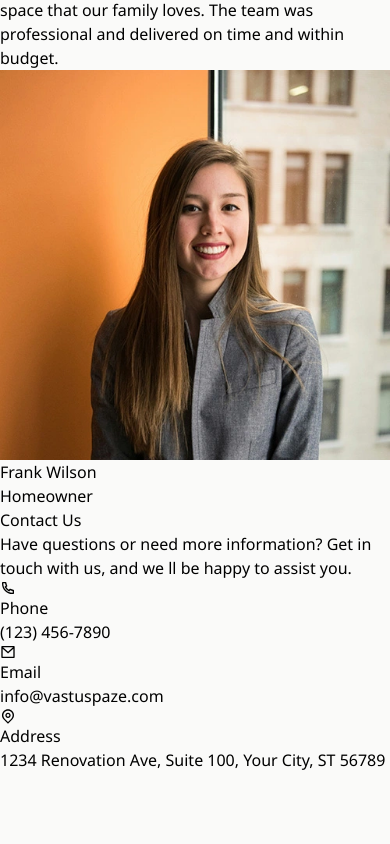
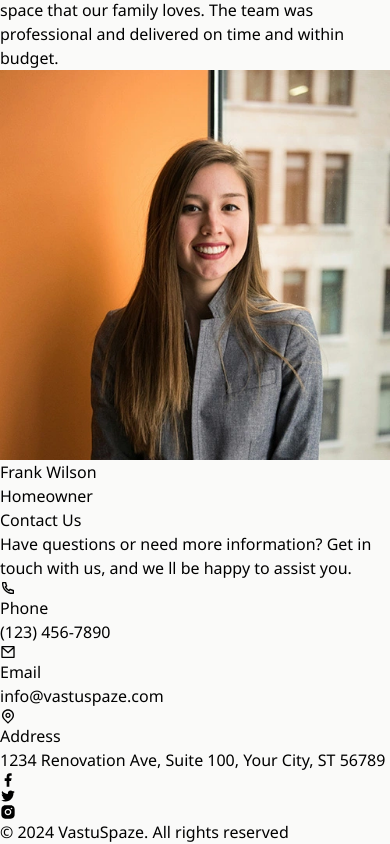
Before and after one commit to AyushBhagat151105/landing-page, a React (Vite) app: page / in a window 390 px wide. Shown: the part 9455-10299 px from the top of the page. Before the commit the page ends 10227 px from the top, so only its background shows below. Built offline with nearby package versions, Linux system fonts and the light colour scheme.

Commit message:
"Added Footer component to App component" Project ends here

```diff
--- a/src/App.jsx
+++ b/src/App.jsx
@@ -6,6 +6,7 @@
 import About from "./components/About";
 import Reviews from "./components/Reviews";
 import ContactUs from "./components/ContactUs";
+import Footer from "./components/Footer";
 
 function App() {
   const [count, setCount] = useState(0);
@@ -19,6 +20,7 @@
       <About />
       <Reviews />
       <ContactUs />
+      <Footer />
     </main>
   );
 }
--- /dev/null
+++ b/src/components/Footer.jsx
@@ -0,0 +1,45 @@
+import React from "react";
+import {
+  RiFacebookFill,
+  RiInstagramFill,
+  RiTwitchFill,
+  RiTwitterFill,
+} from "react-icons/ri";
+
+const Footer = () => {
+  return (
+    <footer className="max-w-7xl mx-auto">
+      <div className="flex flex-col md:flex-row justify-between items-center border-t-2 py-4 ">
+        <div className="flex space-x-6 mb-2 ">
+          <a
+            href="https://www.facebook.com"
+            target="_blank"
+            rel="noopener noreferrer"
+            aria-label="Visit our Facebook page"
+          >
+            <RiFacebookFill />
+          </a>
+          <a
+            href="https://www.x.com"
+            target="_blank"
+            rel="noopener noreferrer"
+            aria-label="Visit our X page"
+          >
+            <RiTwitterFill />
+          </a>
+          <a
+            href="https://www.instgram.com"
+            target="_blank"
+            rel="noopener noreferrer"
+            aria-label="Visit our Instgram page"
+          >
+            <RiInstagramFill />
+          </a>
+        </div>
+        <p className="text-sm">&copy; 2024 VastuSpaze. All rights reserved</p>
+      </div>
+    </footer>
+  );
+};
+
+export default Footer;
```
